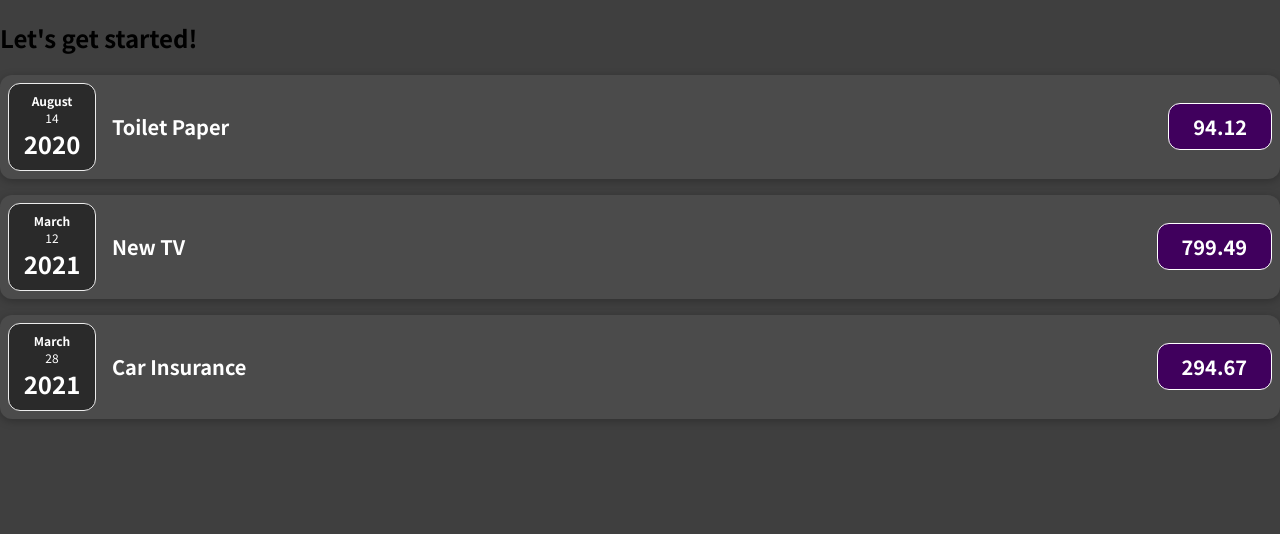
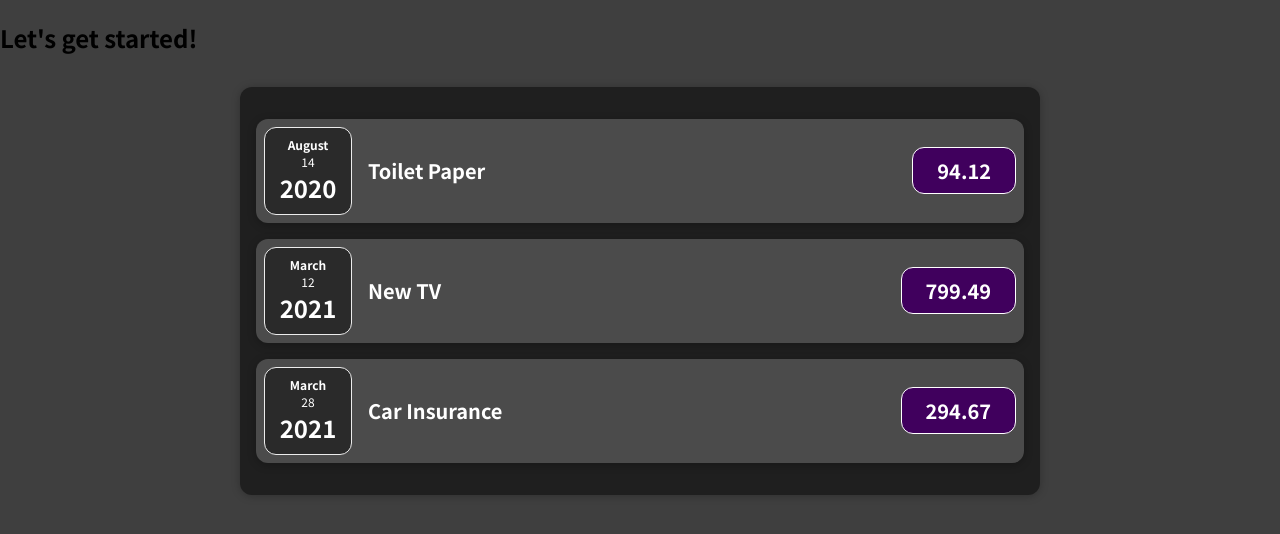
Before and after one commit to moizajmal/React, a JavaScript app: page / in a window 1280 px wide. Shown: the top 534 px of the page. Built offline with nearby package versions, Linux system fonts and the light colour scheme.

Commit message:
Added new expense component

```diff
--- a/src/App.js
+++ b/src/App.js
@@ -1,4 +1,5 @@
 import ExpenseItem  from "./components/ExpenseItem";
+import Expenses from "./components/Expenses";
 function App() {
   const expenses = [
     {
@@ -24,9 +25,7 @@
   return (
     <div>
       <h2>Let's get started!</h2>
-      <ExpenseItem title={expenses[0].title} amount={expenses[0].amount} date={expenses[0].date}></ExpenseItem>
-      <ExpenseItem title={expenses[1].title} amount={expenses[1].amount} date={expenses[1].date}></ExpenseItem>
-      <ExpenseItem title={expenses[2].title} amount={expenses[2].amount} date={expenses[2].date}></ExpenseItem>
+      <Expenses expenses={expenses}></Expenses>
     </div>
   );
 }
--- /dev/null
+++ b/src/components/Expenses.css
@@ -0,0 +1,9 @@
+.expenses {
+    padding: 1rem;
+    background-color: rgb(31, 31, 31);
+    margin: 2rem auto;
+    width: 50rem;
+    max-width: 95%;
+    border-radius: 12px;
+    box-shadow: 0 1px 8px rgba(0, 0, 0, 0.25);
+}
--- /dev/null
+++ b/src/components/Expenses.js
@@ -0,0 +1,15 @@
+import ExpenseItem  from "./ExpenseItem"
+import './Expenses.css';
+function Expenses(props)
+{
+    return(
+        <div className="expenses">
+            <ExpenseItem title={props.expenses[0].title} amount={props.expenses[0].amount} date={props.expenses[0].date}></ExpenseItem>
+            <ExpenseItem title={props.expenses[1].title} amount={props.expenses[1].amount} date={props.expenses[1].date}></ExpenseItem>
+            <ExpenseItem title={props.expenses[2].title} amount={props.expenses[2].amount} date={props.expenses[2].date}></ExpenseItem>
+            </div>
+
+    );
+}
+
+export default Expenses;
```
